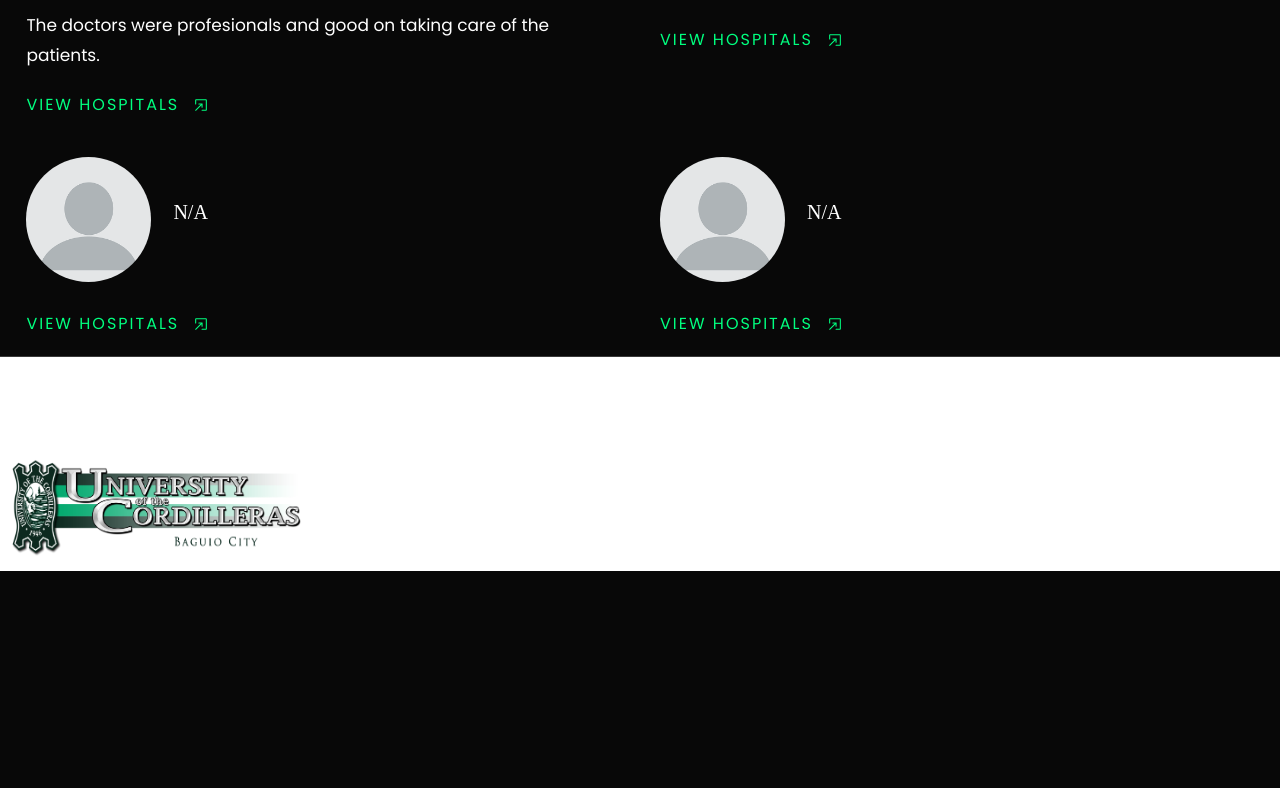
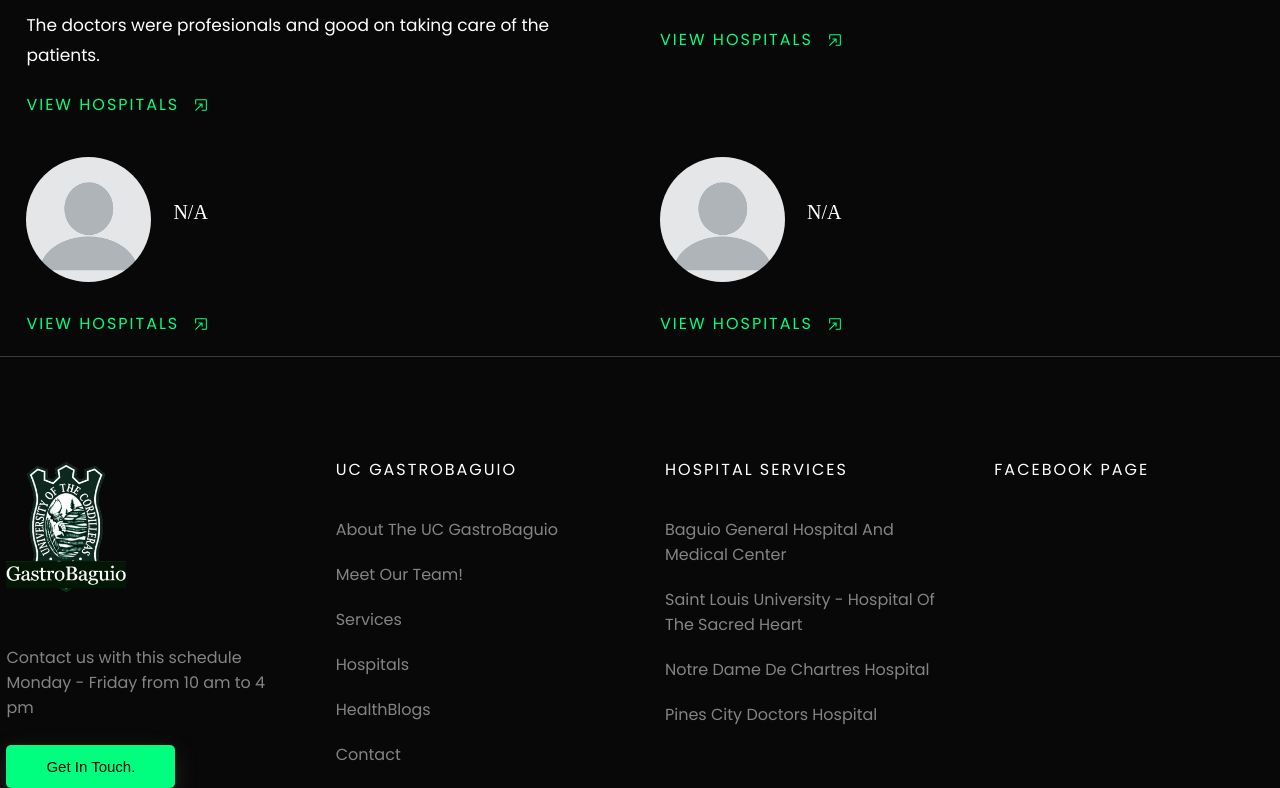
Before and after one commit to donyelqt/ucgastrobaguio, a Next.js app: page / in a window 1280 px wide. Shown: the part 5546-6334 px from the top of the page. Before the commit the page ends 6117 px from the top, so only its background shows below. Built offline with nearby package versions, Linux system fonts and the light colour scheme.

Commit message:
newwwwwwwwwwwwww

```diff
--- a/components/common/Footer.js
+++ b/components/common/Footer.js
@@ -1,5 +1,7 @@
 import React from 'react'
-import { TitleLogo } from './Title';
+import { Logo, TitleLogo } from './Title';
+import Link from 'next/link';
+import { FaFacebookSquare } from "react-icons/fa";
 
 const Footer = () => {
   return (
@@ -8,8 +10,60 @@ const Footer = () => {
           <div className='container'>
             <div className='grid-4'>
               <div className='logo'>
-                <TitleLogo />
+                <Logo />
+                <br />
+                <span>Contact us with this schedule</span>
+                <br />
+                <span>Monday - Friday from 10 am to 4 pm</span>
+                <br />
+                <br />
+                <button className="button-primary" style={{ borderRadius: 5, border: 'none', cursor: 'pointer' }}>get in touch.</button>
               </div>
+              <ul>
+                <h3>UC GASTROBAGUIO</h3>
+                <li>
+                  <Link href="/">About the UC GastroBaguio</Link>
+                </li>
+                <li>
+                  <Link href="/">Meet Our Team!</Link>
+                </li>
+                <li>
+                  <Link href="/">Services</Link>
+                </li>
+                <li>
+                  <Link href="/">Hospitals</Link>
+                </li>
+                <li>
+                  <Link href="/">HealthBlogs</Link>
+                </li>
+                <li>
+                  <Link href="/">Contact</Link>
+                </li>
+                <li>
+                  <Link href="/"></Link>
+                </li>
+              </ul>
+              <ul>
+                <h3>HOSPITAL SERVICES</h3>
+                <li>
+                  <Link href="/">Baguio General Hospital and Medical Center</Link>
+                </li>
+                <li>
+                  <Link href="/">Saint Louis University - Hospital of the Sacred Heart</Link>
+                </li>
+                <li>
+                  <Link href="/">Notre Dame De Chartres Hospital</Link>
+                </li>
+                <li>
+                  <Link href="/">Pines City Doctors Hospital</Link>
+                </li>
+              </ul>
+              <ul>
+                <h3>FACEBOOK PAGE</h3>
+                <div className='connect'>
+                  <li><Link href="/"></Link></li>
+                </div>
+              </ul>
             </div>
           </div>
         </footer>
--- a/components/common/Title.js
+++ b/components/common/Title.js
@@ -77,7 +77,6 @@ export const Yesucan = ({ title, caption, className }) => {
   );
 };
 
-
 export const TitleSm = ({ title }) => {
   return <h1 className={`title-sm`}>{title}</h1>;
 };
--- a/styles/global.scss
+++ b/styles/global.scss
@@ -216,7 +216,7 @@ footer {
     margin-bottom: $xl-2;
     display: block;
     &:hover {
-      color: $green;
+      color: $green1;
     }
   }
   .connect {
@@ -233,7 +233,7 @@ footer {
     left: 0;
     width: 100% !important;
     height: 60vh;
-    background-color: $white;
+    background-color: $dark;
     background-size: cover;
     background-repeat: no-repeat;
     background-position: center;
```
